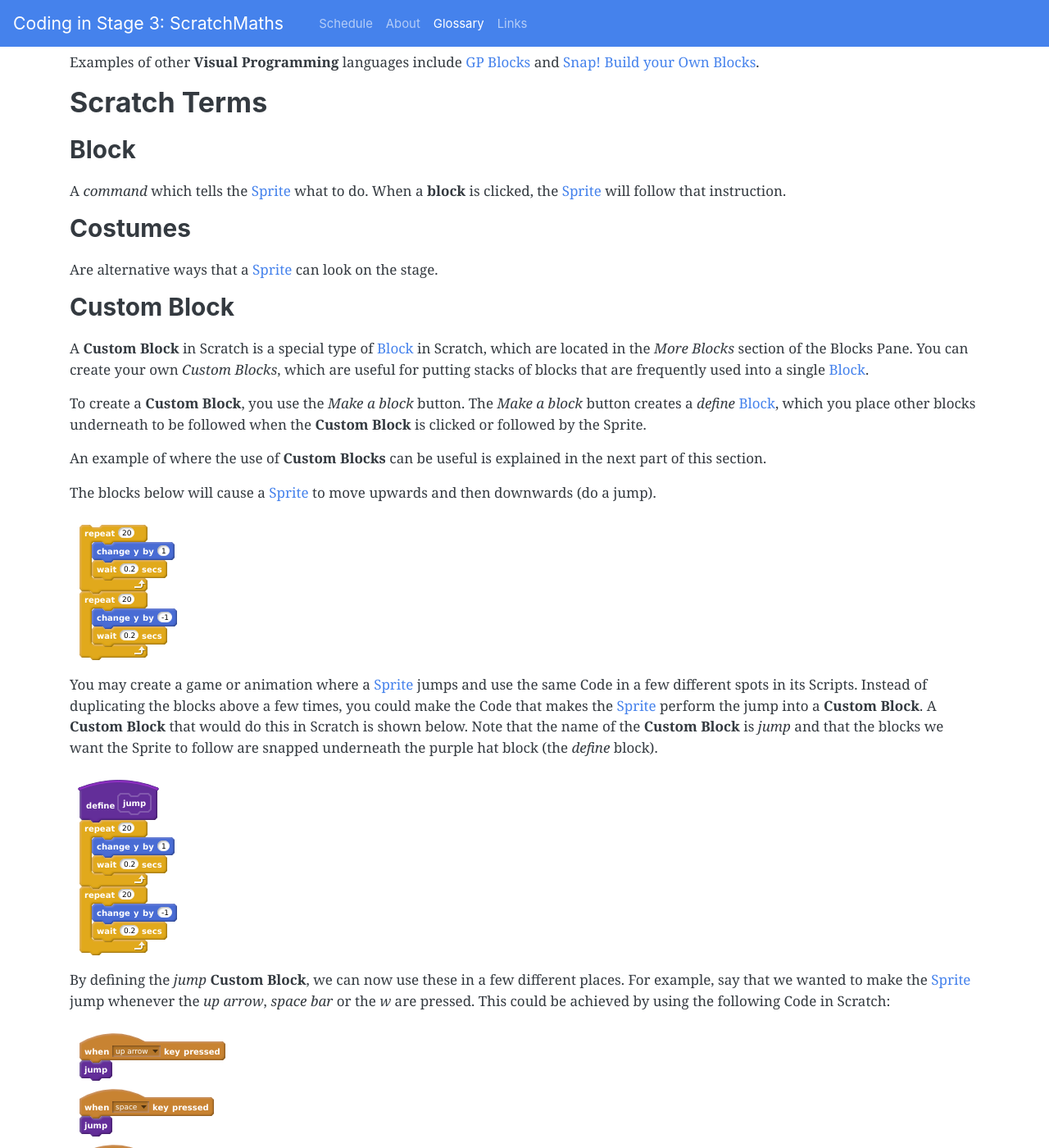
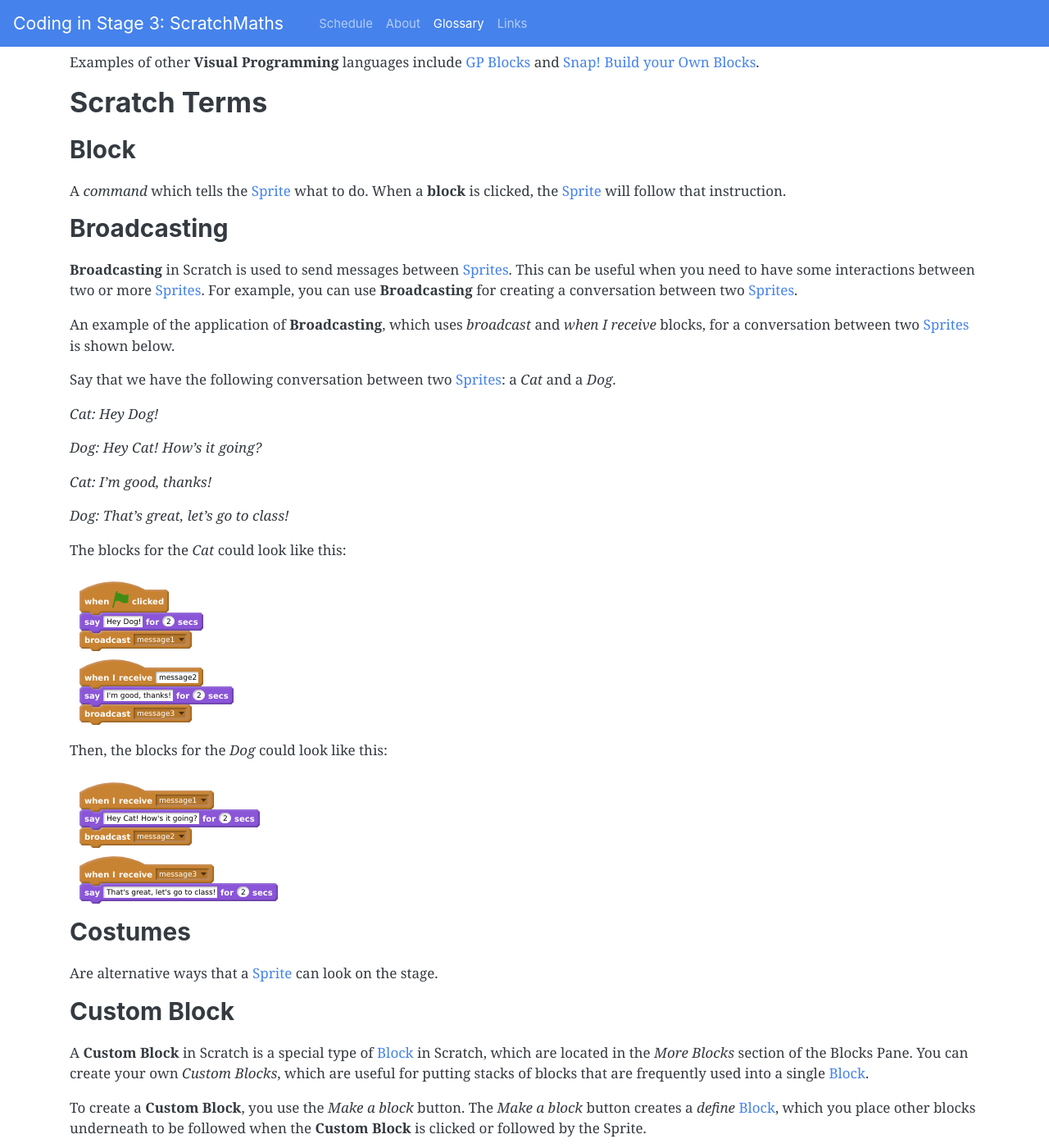
Before and after one commit to cs4s/2018, a Jekyll site: the page built from maths/glossary/index.md, in a window 1280 px wide and 1400 px high, scrolled down 11885 px. Shown: the whole window at 82% size. Built offline with Jekyll 4.4.1, drawn with Linux system fonts in a browser that asks for light colours.

Commit message:
Adds draft page for Maths Week 7

```diff
--- a/maths/glossary/index.md
+++ b/maths/glossary/index.md
@@ -530,6 +530,52 @@
 A *command* which tells the [Sprite](#sprite) what to do.
 When a **block** is clicked, the [Sprite](#sprite) will follow that instruction.
 
+### Broadcasting
+
+**Broadcasting** in Scratch is used to send messages between [Sprites](#sprite).
+This can be useful when you need to have some interactions between two or more [Sprites](#sprite).
+For example, you can use **Broadcasting** for creating a conversation between two [Sprites](#sprite).
+
+An example of the application of **Broadcasting**, which uses *broadcast* and *when I receive* blocks, for a conversation between two [Sprites](#sprite) is shown below.
+
+Say that we have the following conversation between two [Sprites](#sprite): a *Cat* and a *Dog*.
+
+*Cat: Hey Dog!*
+
+*Dog: Hey Cat! How's it going?*
+
+*Cat: I'm good, thanks!*
+
+*Dog: That's great, let's go to class!*
+
+The blocks for the *Cat* could look like this:
+
+~~~
+
+when gf clicked
+	say [Hey Dog!] for (2) secs
+	broadcast [message1 v]
+
+when I receive [message2]
+	say [I'm good, thanks!] for (2) secs
+	broadcast [message3 v]
+
+~~~
+{: .language-scratch}
+
+Then, the blocks for the *Dog* could look like this:
+
+~~~
+when I receive [message1 v]
+	say [Hey Cat! How's it going?] for (2) secs
+	broadcast [message2 v]
+
+when I receive [message3 v]
+	say [That's great, let's go to class!] for (2) secs
+
+~~~
+{: .language-scratch}
+
 ### Costumes
 
 Are alternative ways that a [Sprite](#sprite) can look on the stage.
```
Also changed, not shown: maths/week-7/index.md (added, +143 -0 lines).
